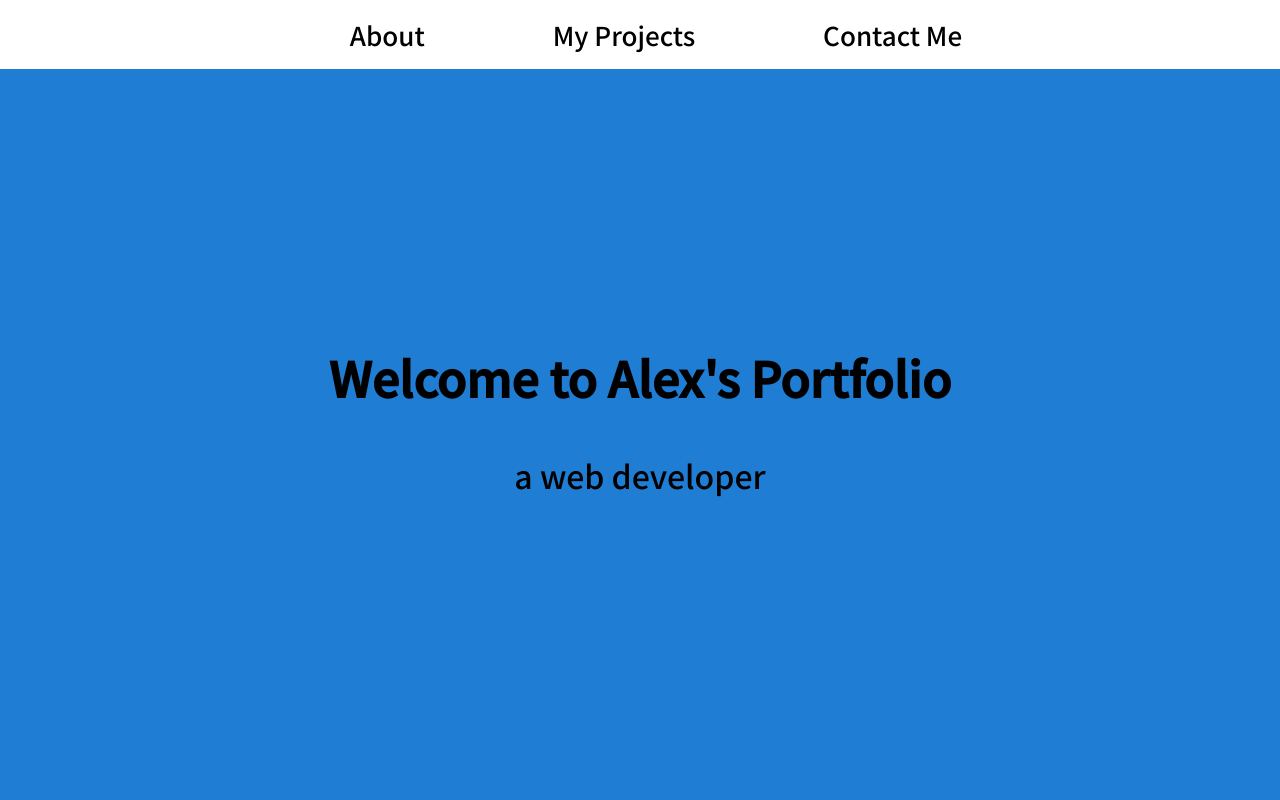
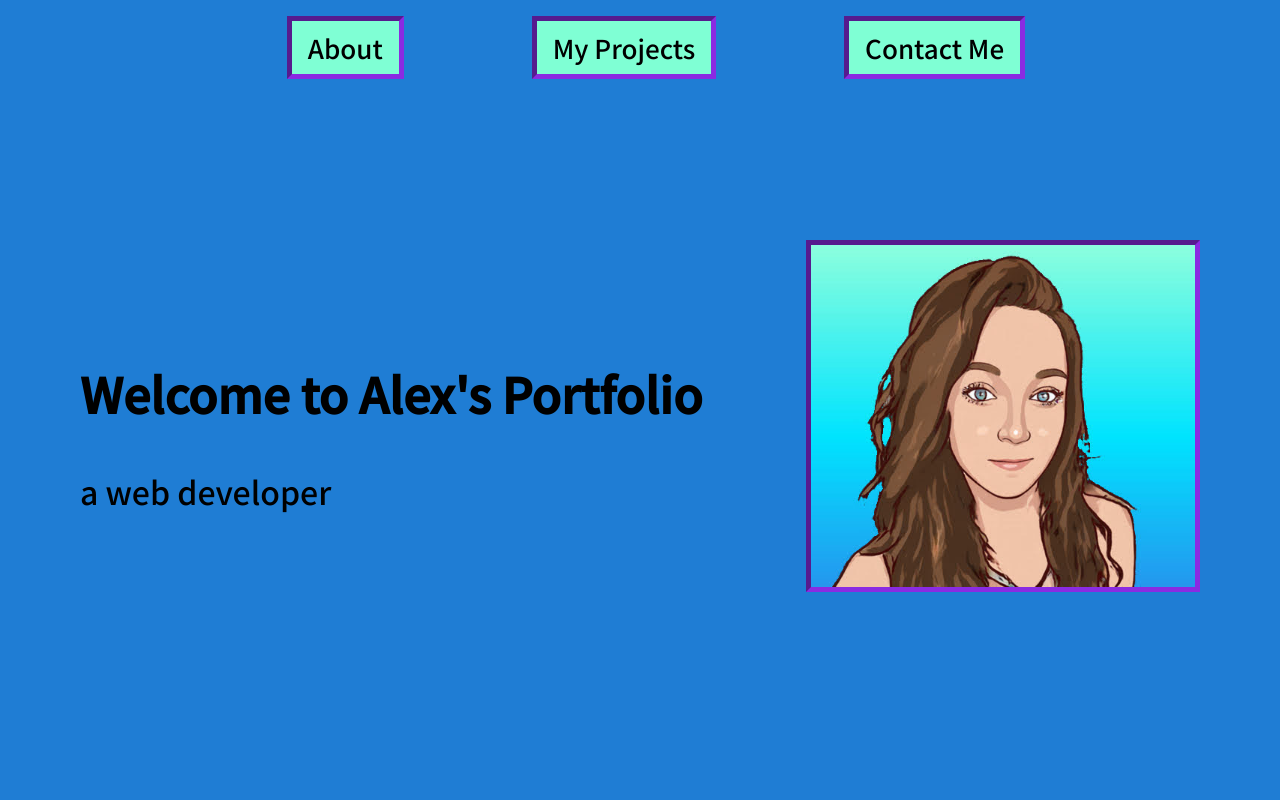
Before and after one commit to amachkel/portfolio, a plain HTML site: page index.html in a window 1280 px wide. Shown: the top 800 px of the page. Drawn offline with Linux system fonts and the light colour scheme.

Commit message:
Added avatar and edited welcome section CSS. Edited navbar.

```diff
--- a/assets/style.css
+++ b/assets/style.css
@@ -9,7 +9,7 @@ body {
 #navbar {
   position: fixed;
   font-size: 26px;
-  background-color: white;
+  background-color: transparent;
   display: flex;
   justify-content: center;
   min-width: 100vw;
@@ -19,6 +19,9 @@ body {
   margin-right: 5vw;
   margin-left: 5vw;
   text-decoration: none;
+  border: 5px inset blueviolet;
+  padding: 0.5rem 1rem;
+  background: aquamarine;
 }
 a:link {
   color: black;
@@ -33,9 +36,17 @@ a {
   height: 100vh;
   display: flex;
   flex-direction: column;
-  align-items: center;
+  align-items: flex-start;
   justify-content: center;
   font-size: 32px;
+  padding: 1rem 5rem;
+}
+.avatar {
+  position: absolute;
+  right: 5rem;
+  max-width: 30vw;
+  border: 5px inset blueviolet;
+  z-index: -1;
 }
 h2 {
   text-align: center;
--- a/index.html
+++ b/index.html
@@ -21,6 +21,7 @@
     <section id="welcome-section">
       <h1>Welcome to Alex's Portfolio</h1>
       <a>a web developer</a>
+      <img class="avatar" src="assets/avatar.jpg">
     </section>
     <section id="projects">
       <h2>Take a look at some of my projects.</h2>
```
Also changed, not shown: assets/avatar.jpg (added), assets/tech_thumbnail.png.
